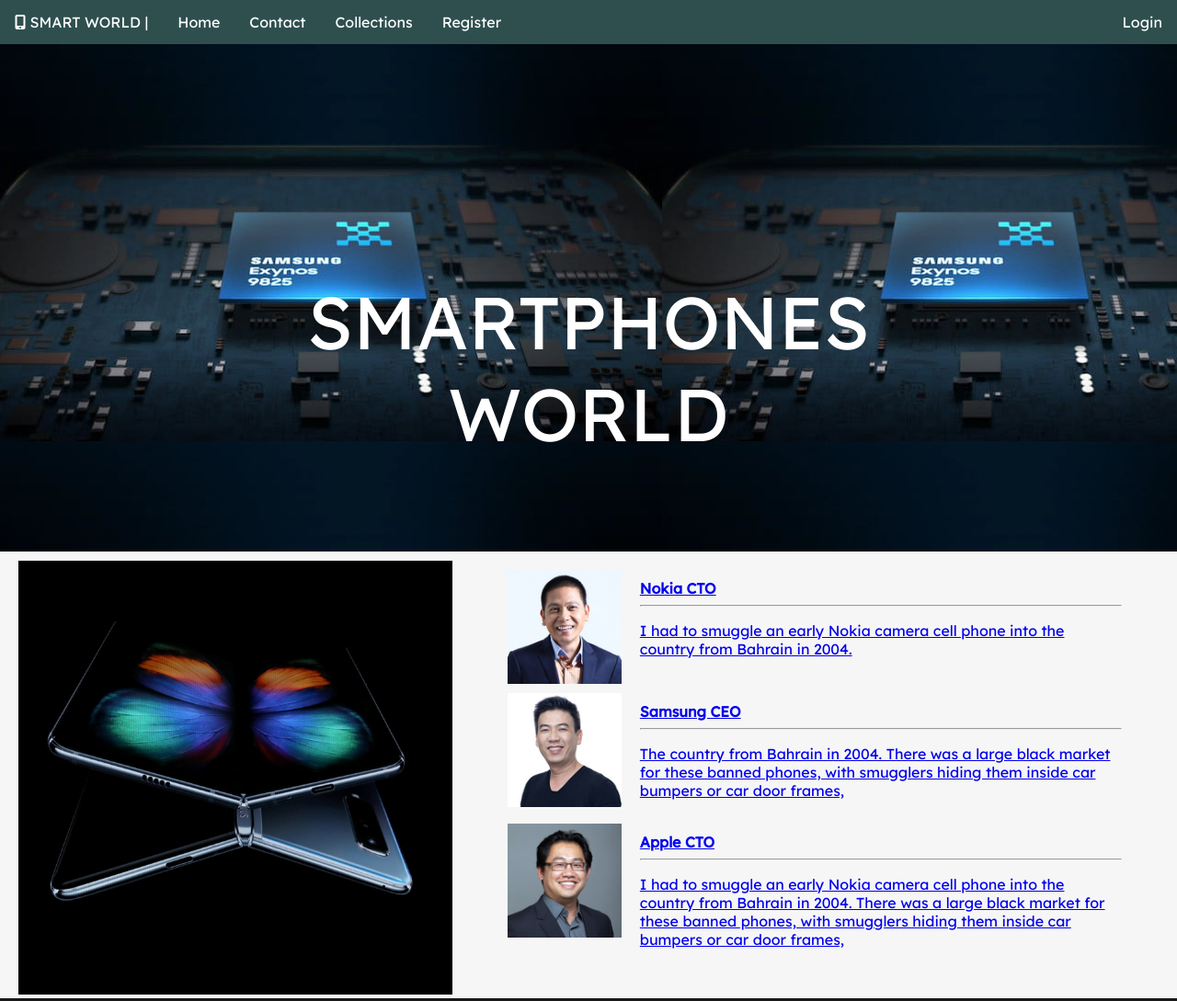
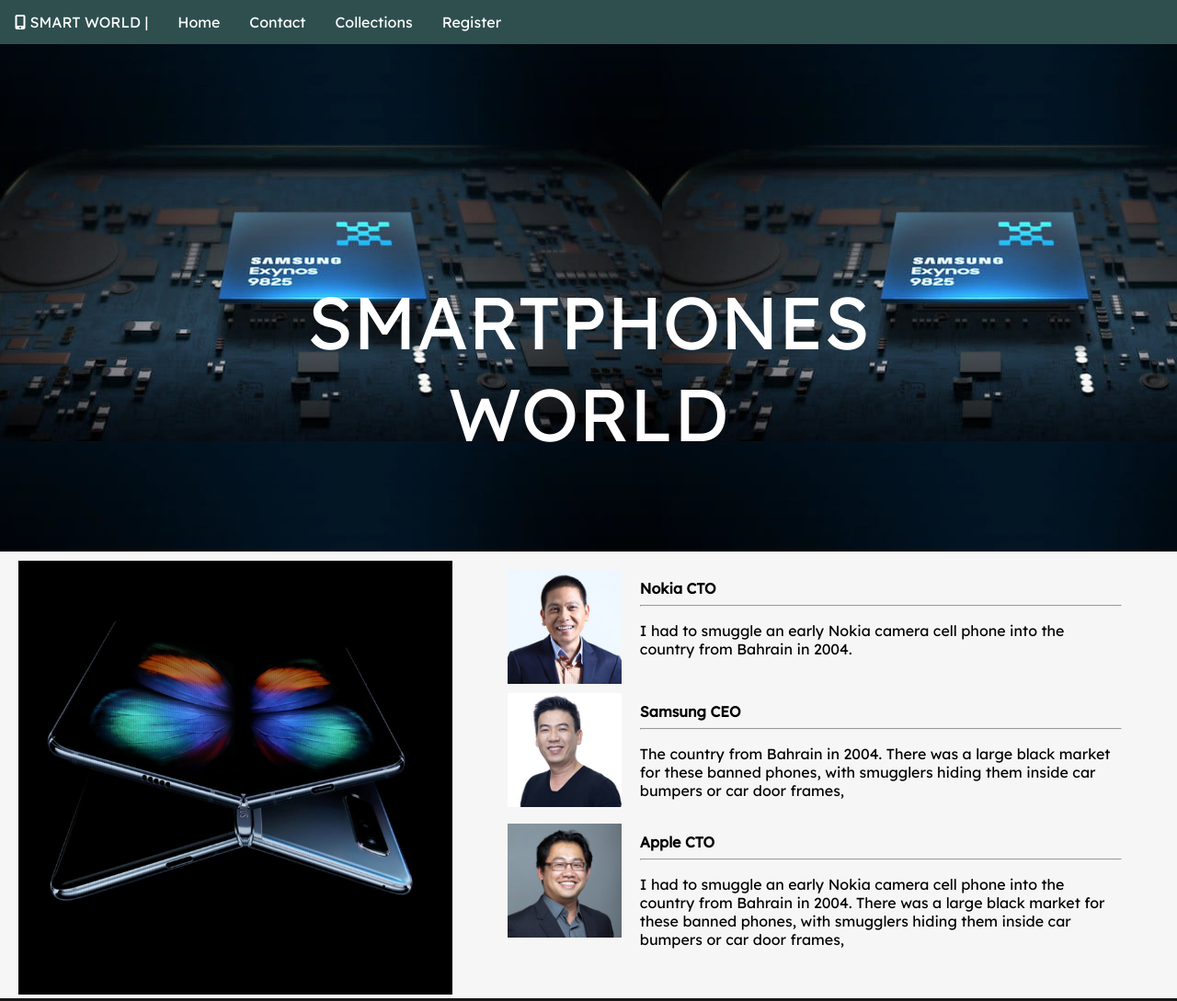
Before and after one commit to barunsarraf/html_css_stackroute, a plain HTML site: page assign1/index.html in a window 1280 px wide. Shown: the top 1089 px of the page at 92% size. Drawn offline with Linux system fonts and the light colour scheme.

Commit message:
removed login from nav bar and all selecting problem solved

```diff
--- a/assign1/css/style.css
+++ b/assign1/css/style.css
@@ -16,16 +16,6 @@
 nav ul li{
     float: left;;
   }
-#icon{
-    float: right;
-    text-decoration: none;
-    display: inline-block;
-    color: white;
-}
-#icon:hover{
-    background-color: #111;
-
-}
 nav ul li a {
     padding: 14px 16px;
     text-decoration: none;
--- a/assign1/index.html
+++ b/assign1/index.html
@@ -17,7 +17,6 @@
                     <li><a href="#">Contact</a></li>
                     <li><a href="#">Collections</a></li>
                     <li><a href="#">Register</a></li>
-                    <li id="icon"><a href="#">Login</li>
                 </ul>
             </nav>
         </header>
```
